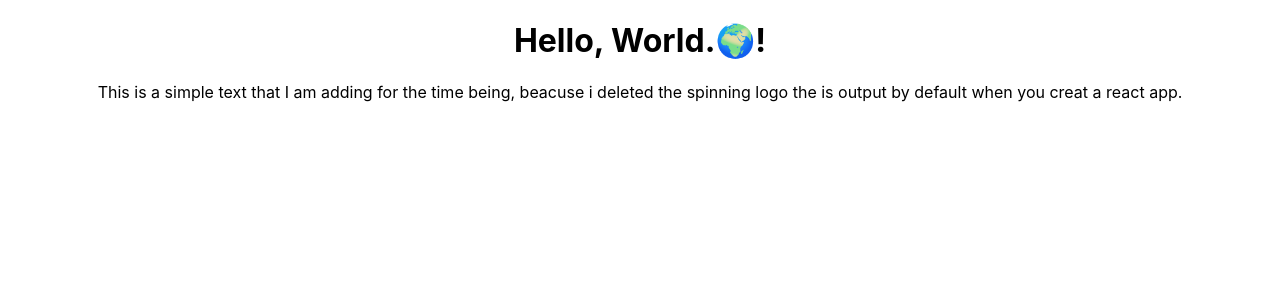
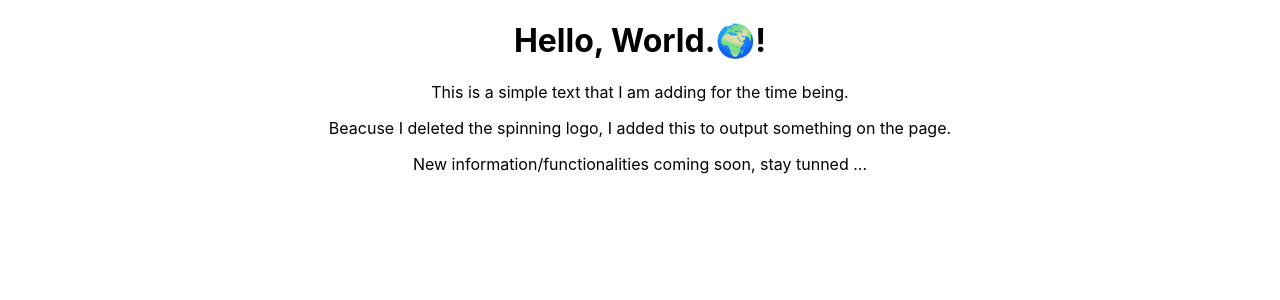
Before and after one commit to Freddsterius/little-lemon, a React (Create React App) app: page / in a window 1280 px wide. Shown: the top 300 px of the page. Built offline with nearby package versions, Linux system fonts and the light colour scheme.

Commit message:
i added minor details to the output text

```diff
--- a/src/App.js
+++ b/src/App.js
@@ -4,11 +4,12 @@ function App() {
   return (
     <div className="App">
       <h1>Hello, World.🌍!</h1>
+      <p>This is a simple text that I am adding for the time being.</p>
       <p>
-        This is a simple text that I am adding for the time being, beacuse i
-        deleted the spinning logo the is output by default when you creat a
-        react app.
+        Beacuse I deleted the spinning logo, I added this to output something on
+        the page.
       </p>
+      <p>New information/functionalities coming soon, stay tunned ...</p>
     </div>
   );
 }
```
